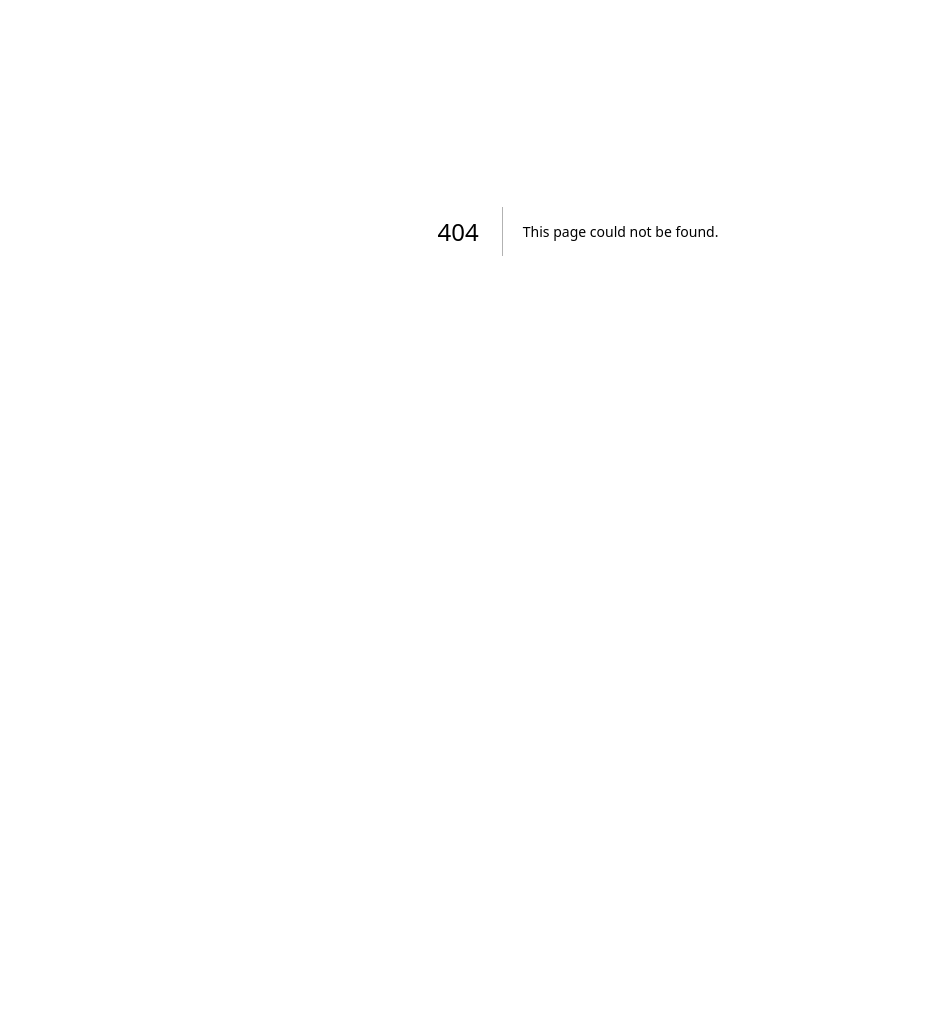
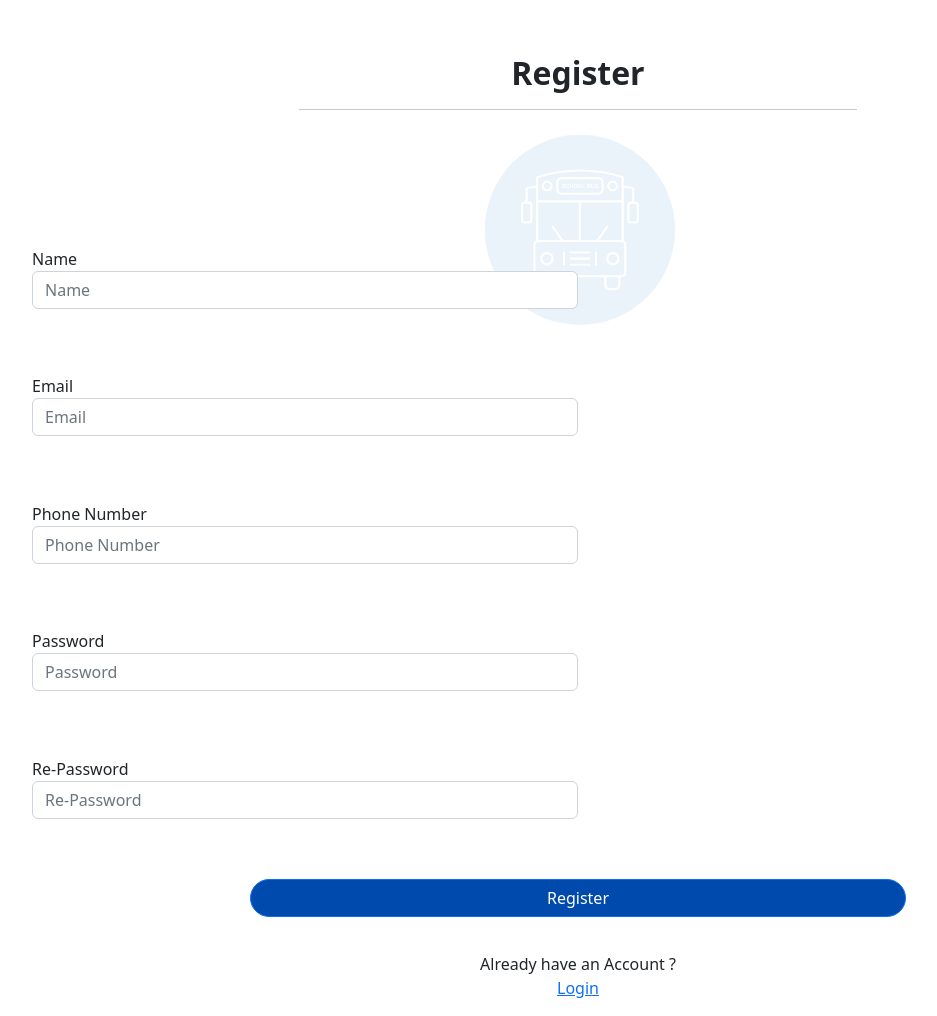
Before and after one commit to ParthBarse/pmpml-ebooking, a Next.js app: page /register in a window 1280 px wide. Before the commit this address had no page. Shown: the part 169-1185 px from the top of the page, without its empty margins (62-999 px from the left). Before the commit the page ends 800 px from the top, so only its background shows below. Built offline with nearby package versions, Linux system fonts and the light colour scheme.

Commit message:
Index Updated

```diff
--- /dev/null
+++ b/src/pages/register.js
@@ -0,0 +1,61 @@
+import React from 'react'
+import Image from 'next/image'
+import mypic from '../images/bus-img.png'
+
+export default function login() {
+    return (
+        <>
+            <div className="watermark">
+                <div className="watermark__inner">
+                    {/* <div className="watermark__body">Draft</div> */}
+                    <Image
+                        src={mypic}
+                        alt="image"
+                    />
+                </div>
+            </div>
+
+            <div className="container">
+                <h1 className='reg-pg-title'>Register</h1>
+                <hr className='hr-login-pg' />
+
+                <form className='reg-form container'>
+                    <div className="form-row">
+                        <div className="form-group col-md-6 inp-fld-1">
+                            <label for="inputName">Name</label>
+                            <input type="number" className="form-control" id="inputName" placeholder="Name"/>
+                        </div>
+                        <div className="form-group col-md-6 inp-fld-2">
+                            <label for="inputEmail">Email</label>
+                            <input type="email" className="form-control" id="inputEmail" placeholder="Email"/>
+                        </div>
+                    </div>
+                    <div className="form-row">
+                        <div className="form-group col-md-6 inp-fld-1">
+                            <label for="inputNumber">Phone Number</label>
+                            <input type="number" className="form-control" id="inputNumber" placeholder="Phone Number"/>
+                        </div>
+                        <div className="form-group col-md-6 inp-fld-2">
+                            <label for="inputPassword">Password</label>
+                            <input type="password" className="form-control" id="inputPassword" placeholder="Password"/>
+                        </div>
+                    </div>
+                    <div className="form-row">
+                        <div className="form-group col-md-6 inp-fld-2">
+                            <label for="inputRePassword">Re-Password</label>
+                            <input type="password" className="form-control" id="inputRePassword" placeholder="Re-Password"/>
+                        </div>
+                    </div>
+                    <button type="submit" className="btn btn-primary login-btn-login-pg rounded-pill">Register</button>
+                </form>
+                <p className="para-text">
+                    Already have an Account ?
+                    <br />
+                    <a href="/register">
+                        Login
+                    </a>
+                </p>
+            </div>
+        </>
+    )
+}
--- a/src/styles/globals.css
+++ b/src/styles/globals.css
@@ -114,4 +114,15 @@ html, body{
   margin-top: 35px;
 }
 
-/* ---------------------------------- Login Page --------------------------------------- */
+/* ---------------------------------- Register Page --------------------------------------- */
+
+.reg-form{
+  padding-top: 5%;
+}
+
+.reg-pg-title{
+  text-align: center;
+  padding-top: 20%;
+  font-weight: 700;
+  font-size: 2rem;
+}
```
